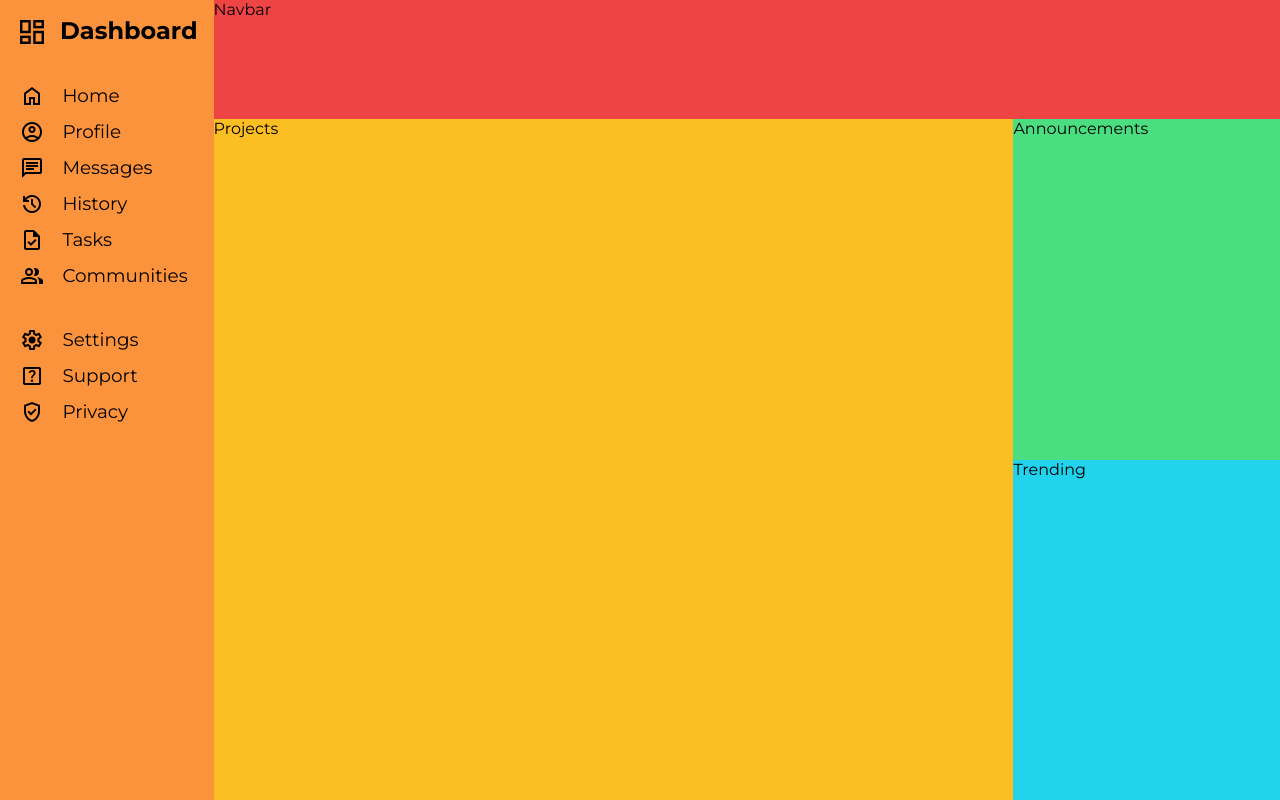
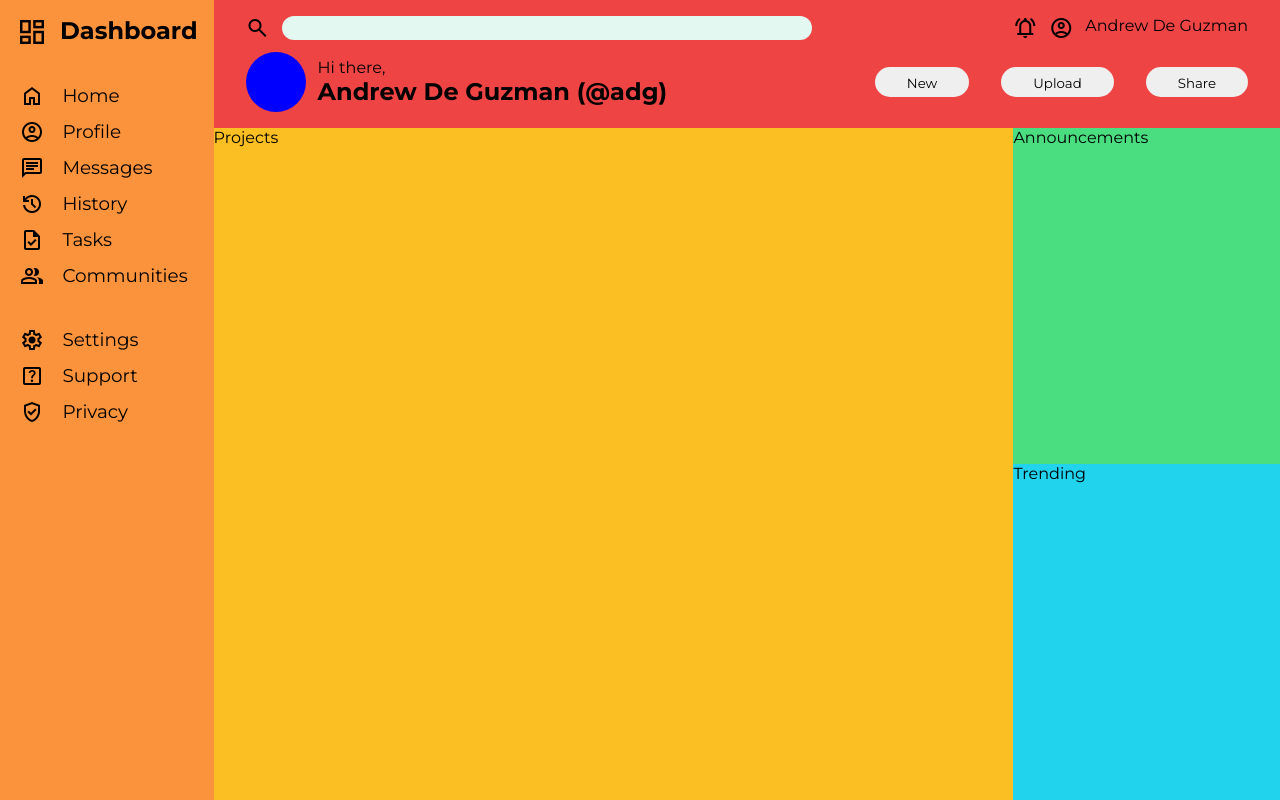
Before and after one commit to theadg/admin-dashboard, a plain HTML site: page index.html in a window 1280 px wide. Drawn offline with nearby package versions, Linux system fonts and the light colour scheme.

Commit message:
Complete Navbar

```diff
--- a/index.html
+++ b/index.html
@@ -22,7 +22,36 @@
   </head>
   <body>
     <main>
-      <nav class="navbar">Navbar</nav>
+      <nav class="navbar">
+        <header>
+          <section class="navbar--search">
+            <i class="material-symbols-outlined">search</i>
+            <input type="search" name="search" id="search" />
+          </section>
+          <section class="account--btns">
+            <i class="material-symbols-outlined">notifications_active</i>
+            <!-- add image here -->
+            <i class="material-symbols-outlined">account_circle</i>
+            <p>Andrew De Guzman</p>
+          </section>
+        </header>
+
+        <header class="lower-header">
+          <div class="user--greeting">
+            <div class="user--icon"></div>
+
+            <div class="user-greeting-text">
+              <p>Hi there,</p>
+              <h1>Andrew De Guzman (@adg)</h1>
+            </div>
+          </div>
+
+          <div class="user--buttons">
+            <button>New</button><button>Upload</button><button>Share</button>
+          </div>
+        </header>
+      </nav>
+
       <aside class="sidebar">
         <h1 class="sidebar--title">
           <i class="material-symbols-outlined large"> dashboard </i>Dashboard
--- a/style.scss
+++ b/style.scss
@@ -69,3 +69,73 @@ main{
 .trending{
     background-color: #22d3ee;
 }
+
+nav{
+    padding: 1rem 2rem;
+    @include gridText();
+    grid-template-columns: 1fr;
+    // grid-template-rows: 3fr 1fr;
+    grid-auto-flow: row;
+    header{
+        @include gridText();
+        grid-template-columns: 3fr 1fr;
+        // justify-content: space-between;
+    }
+
+    .navbar--search{
+        @include gridText();
+
+        // grid-template-columns: repeat(auto-fill, max-content);
+        grid-template-columns: min-content 0.75fr;
+        input[type=search]{
+            appearance: none;
+            border: none;
+            outline: none;
+            background-color: #e2f8f0;
+            border-radius: 1rem;
+            padding: 0 1rem;
+
+            // width: min(40vw, 500px);
+        }
+
+    }
+
+    .account--btns{
+        @include gridText();
+        grid-auto-flow: column;
+        justify-content: end;
+    }
+
+    .lower-header{
+        grid-template-columns: 1fr 0.5fr;
+        // justify-content: space-evenly;
+    }
+    .user--greeting{
+        @include gridText();
+        grid-auto-flow: column;
+        align-items: center;
+        // justify-content: center;
+        // grid-template-columns: ;
+    }
+
+    .user--icon{
+        height: 60px;
+        width: 60px;
+        border-radius: 50%;
+        background-color: blue;
+    }
+
+    .user--buttons{
+        display: grid;
+        grid-auto-flow: column;
+        gap: 2rem;
+        align-items: center;
+        button{
+            height: 50%;
+            border: none;
+            padding: 0.5rem 2rem;
+            border-radius: 1rem;
+        }
+    }
+
+}
```
Also changed, not shown: style.css, 1 other file.
